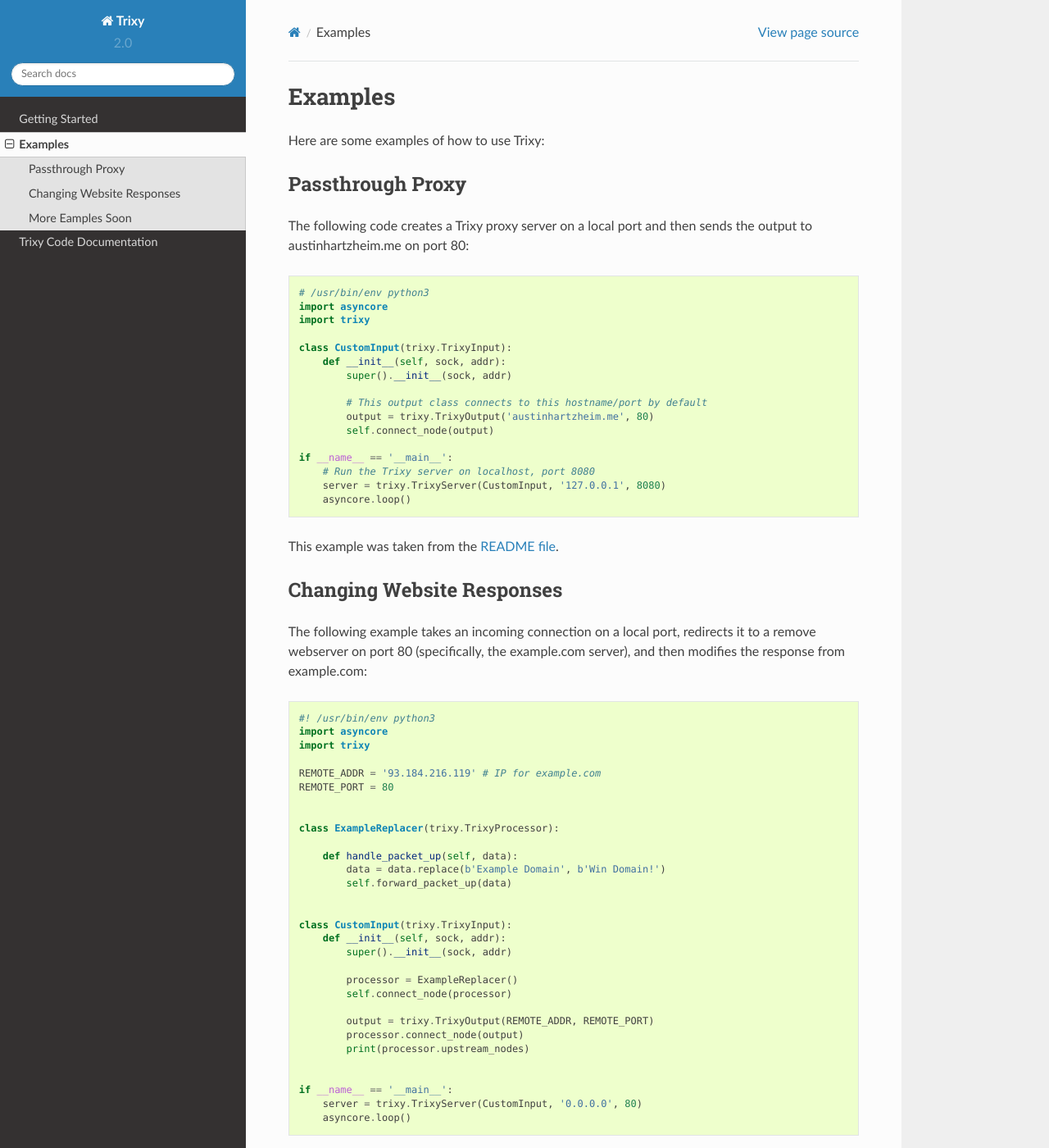
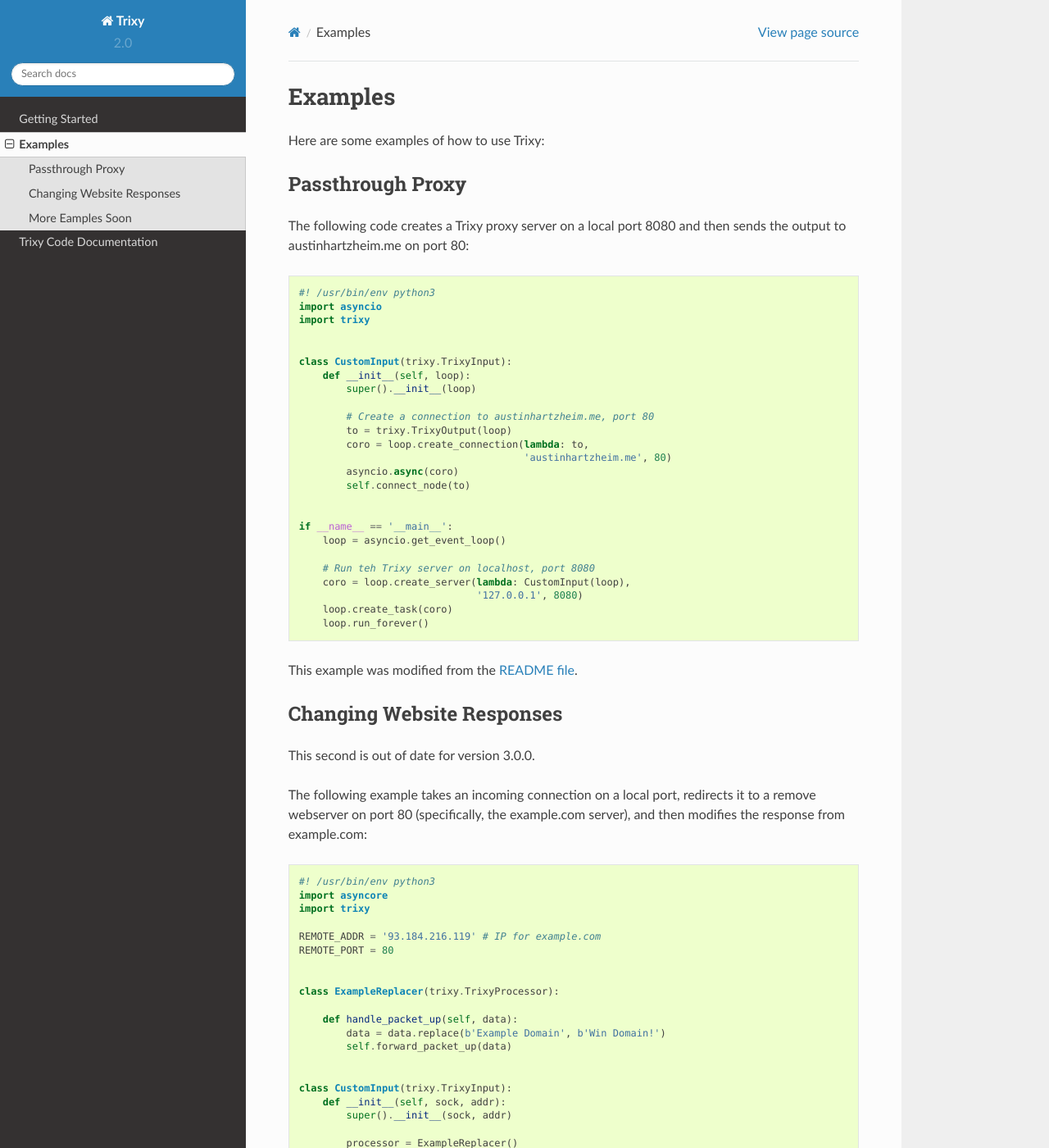
Before and after one commit to austinhartzheim/trixy, a Sphinx documentation site: the page built from docs/examples.rst, in a window 1280 px wide and 1400 px high. Shown: the whole window at 82% size. Built offline with Sphinx 7.4.7 and the Read the Docs theme 2.0.0, drawn with Linux system fonts in a browser that asks for light colours.

Commit message:
Updated documentation.

```diff
--- a/docs/examples.rst
+++ b/docs/examples.rst
@@ -15,32 +15,43 @@
 Passthrough Proxy
 =================
 
-The following code creates a Trixy proxy server on a local port and then sends the output to austinhartzheim.me on port 80::
+The following code creates a Trixy proxy server on a local port 8080 and then sends the output to austinhartzheim.me on port 80::
 
-   # /usr/bin/env python3
-   import asyncore
+   #! /usr/bin/env python3
+   import asyncio
    import trixy
 
+
    class CustomInput(trixy.TrixyInput):
-       def __init__(self, sock, addr):
-           super().__init__(sock, addr)
+       def __init__(self, loop):
+           super().__init__(loop)
 
-           # This output class connects to this hostname/port by default
-           output = trixy.TrixyOutput('austinhartzheim.me', 80)
-           self.connect_node(output)
+	   # Create a connection to austinhartzheim.me, port 80
+           to = trixy.TrixyOutput(loop)
+           coro = loop.create_connection(lambda: to,
+                                         'austinhartzheim.me', 80)
+           asyncio.async(coro)
+           self.connect_node(to)
+
 
    if __name__ == '__main__':
-       # Run the Trixy server on localhost, port 8080
-       server = trixy.TrixyServer(CustomInput, '127.0.0.1', 8080)
-       asyncore.loop()
+       loop = asyncio.get_event_loop()
 
-This example was taken from the `README file <https://github.com/austinhartzheim/Trixy/blob/master/README.md>`_.
+       # Run teh Trixy server on localhost, port 8080
+       coro = loop.create_server(lambda: CustomInput(loop),
+                                 '127.0.0.1', 8080)
+       loop.create_task(coro)
+       loop.run_forever()
+
+This example was modified from the `README file <https://github.com/austinhartzheim/Trixy/blob/master/README.md>`_.
 
 
 .. _changing_website_responses:
 
 Changing Website Responses
 ==========================
+
+This second is out of date for version 3.0.0.
 
 The following example takes an incoming connection on a local port, redirects it to a remove webserver on port 80 (specifically, the example.com server), and then modifies the response from example.com::
 
--- a/trixy/__init__.py
+++ b/trixy/__init__.py
@@ -159,10 +159,16 @@
         self.server = self.loop.run_until_complete(coro)
 
     def close(self):
+        '''
+        Shutdown the server.
+        '''
         self.server.close()
         self.loop.run_until_complete(self.server.wait_closed())
 
     def run_loop(self):
+        '''
+        Run the event loop so that the server functions.
+        '''
         self.managing_loop = True
         self.loop.run_forever()
 
```
